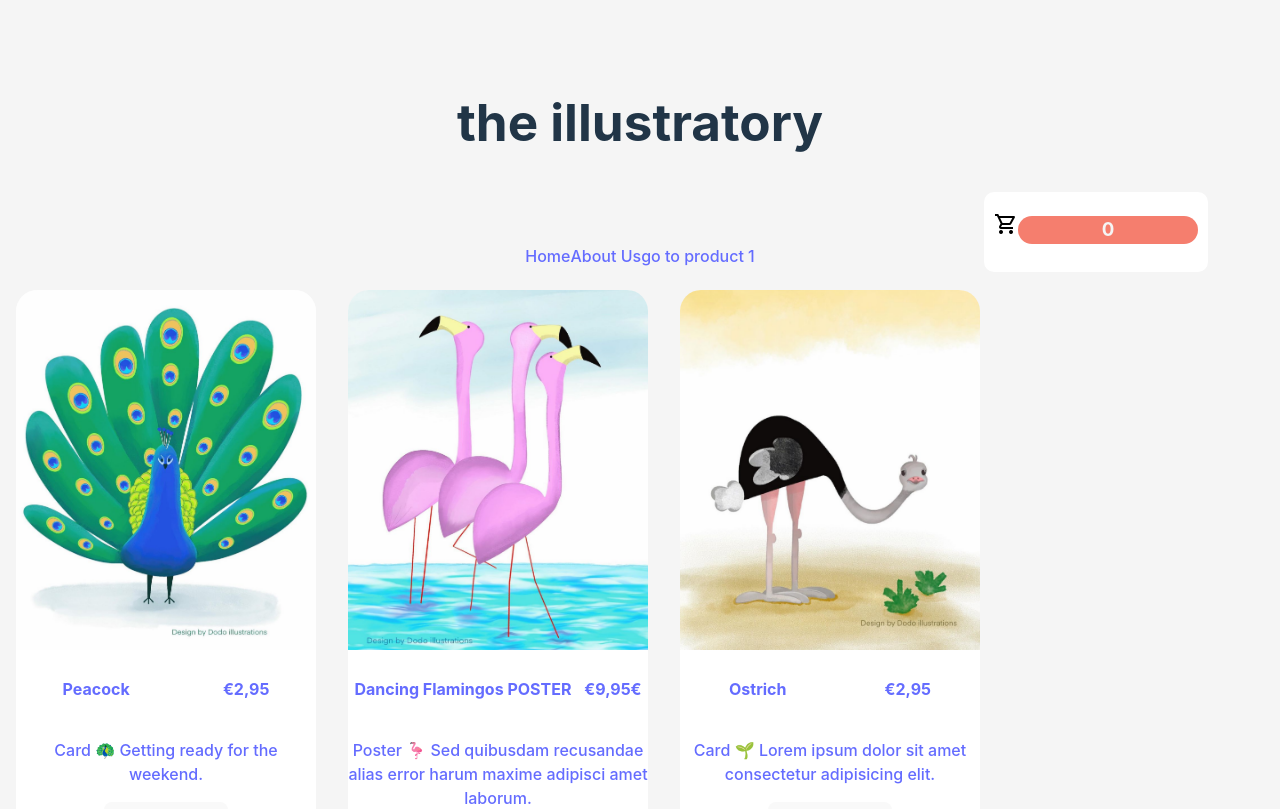
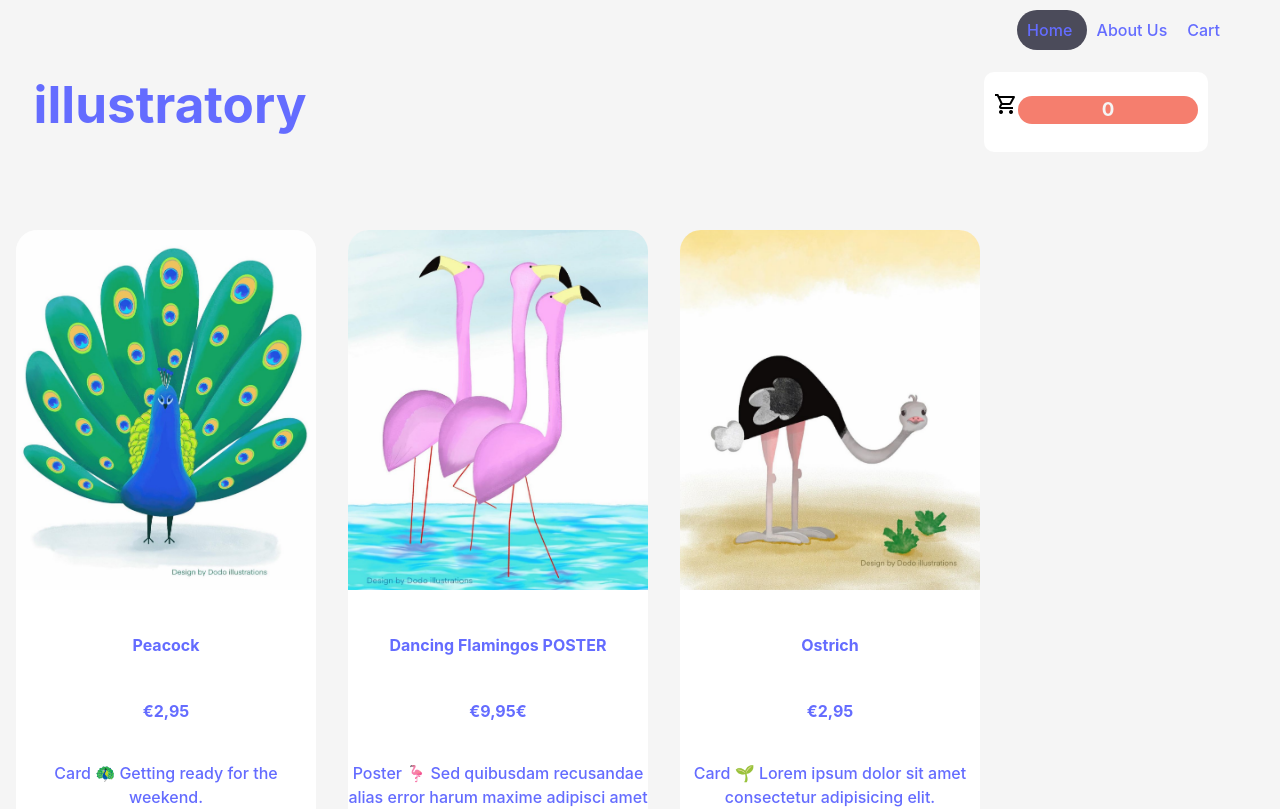
Before and after one commit to zsofiaE/no-brand-shop, a React (Vite) app: page / in a window 1280 px wide. Shown: the top 809 px of the page. Built offline with nearby package versions, Linux system fonts and the light colour scheme.

Commit message:
added Profile- and CartPages, add+remove buttons

```diff
--- a/src/App.jsx
+++ b/src/App.jsx
@@ -1,7 +1,10 @@
 import { useState } from 'react'
 import Cart from './components/Cart'
 import ProductCard from './components/ProductCard'
-import ProductPage from './pages/ProductPage'
+import ProductList from './components/ProductList'
+
+import RootLayout from './layouts/RootLayout'
+
 import {
   createBrowserRouter,
   RouterProvider,
@@ -11,10 +14,12 @@ import {
   createRoutesFromElements,
   Outlet
 } from "react-router-dom"
+
 import About from './pages/About'
-import ProductList from './components/ProductList'
-import RootLayout from './layouts/RootLayout'
 import Contact from './pages/Contact'
+import ProductPage from './pages/ProductPage'
+import ProfilePage from './pages/ProfilePage'
+import CartPage from './pages/CartPage'
 
 const App = () => {
 
@@ -25,7 +30,7 @@ const App = () => {
       name: "Peacock",
       href: "#",
       price: "€2,95",
-      imageSrc: "./Getting_ready_for_the_weekend.png",
+      imageSrc: "/Getting_ready_for_the_weekend.png",
       desc: "Card  🦚 Getting ready for the weekend.",
     },
     {
@@ -33,7 +38,7 @@ const App = () => {
       name: "Dancing Flamingos POSTER",
       href: "#",
       price: "€9,95€",
-      imageSrc: "./Dancing_flamingos.png",
+      imageSrc: "/Dancing_flamingos.png",
       desc: "Poster 🦩 Sed quibusdam recusandae alias error harum maxime adipisci amet laborum. ",
     },
     {
@@ -41,7 +46,7 @@ const App = () => {
       name: "Ostrich",
       href: "#",
       price: "€2,95",
-      imageSrc: "./Ostrich.png",
+      imageSrc: "/Ostrich.png",
       desc:  "Card 🌱 Lorem ipsum dolor sit amet consectetur adipisicing elit.",
     },
     {
@@ -49,7 +54,7 @@ const App = () => {
       name: "Good Hair Day Set",
       href: "#",
       price: "€5,90€",
-      imageSrc: "./Good_Hair_Day.png",
+      imageSrc: "/Good_Hair_Day.png",
       desc: "Set of cards 👉 Ipsa laudantium molestias eos sapiente officiis modi at sunt excepturi expedita sint?",
     },
     {
@@ -57,7 +62,7 @@ const App = () => {
       name: "Pelican Party Set ",
       href: "#",
       price: "€5,90",
-      imageSrc: "./Pelican_Party.png",
+      imageSrc: "/Pelican_Party.png",
       desc: "Set of cards 🦞 Lorem ipsum dolor sit amet consectetur adipisicing elit.",
     },
     {
@@ -65,18 +70,33 @@ const App = () => {
       name: "Patience POSTER",
       href: "#",
       price: "€9,95",
-      imageSrc: "./Patience.png",
+      imageSrc: "/Patience.png",
       desc: "Poster 🐸 Patience of the great blue heron",
     },
   ])
+  const [cartItems, setCartItems] = useState([])
+
+  const addItem = (product) =>{
+    setCartItems([...cartItems, product])
+}
+
+const removeItem = (id) => {
+  setCartItems(
+    cartItems.filter((cartItem)=> cartItem.id !== id)
+  )
+}
+
+  console.log(cartItems)
 
 const router = createBrowserRouter(
   createRoutesFromElements(
-    <Route path='/' element={<RootLayout count={count}/>} >
-        <Route index element={<ProductList products={products} count={count} setCount={setCount} />} />
+    <Route path='/' element={<RootLayout totalItems={cartItems.length}/>} >
+        <Route index element={<ProductList addItem={addItem} products={products} count={count} setCount={setCount} />} />
         <Route path='about' element={<About/>}/>
-        <Route path='product/:id' element={<ProductPage/>}/>
+        <Route path='cart' element={<CartPage cartItems={cartItems} removeItem={removeItem}/>}/>
+        <Route path='product/:id' element={<ProductPage products={products} addItem={addItem} />}/>
         <Route path="contact" element={<Contact />} />
+        <Route path="profile/:userId" element={<ProfilePage />} />
     </Route>
   )
 )
--- a/src/components/Cart.jsx
+++ b/src/components/Cart.jsx
@@ -1,10 +1,10 @@
-const Cart = ({count}) => {
+const Cart = ({totalItems}) => {
     return (
         <div className="cart-container">
-            <h3 className="cart"><span class="material-symbols-outlined">
+            <h3 className="cart"><span className="material-symbols-outlined">
 shopping_cart
 </span>
-                <div className="cart-items">{count}</div>
+                <div className="cart-items">{totalItems}</div>
             </h3>
          </div>
     )
--- a/src/components/ProductCard.jsx
+++ b/src/components/ProductCard.jsx
@@ -1,7 +1,7 @@
 import React from "react";
 import { Link } from "react-router-dom";
 
-const ProductCard = ({product, setCount, count}) => {
+const ProductCard = ({product, addItem}) => {
     console.log(product)
 
     return(
@@ -9,7 +9,7 @@ const ProductCard = ({product, setCount, count}) => {
       <div className="product-card">
         <Link to={"product/"+product.id} >
           <img className="card-img"
-            src={product.imageSrc}
+            src={window.location.origin+product.imageSrc}
             alt={product.desc}/>
           <div className="product-info">
             <h4>{product.name}</h4>
@@ -17,7 +17,7 @@ const ProductCard = ({product, setCount, count}) => {
           </div>
           <p>{product.desc}</p>
         </Link>
-          <button onClick={() => setCount(count + 1)}>
+          <button onClick={() => addItem(product)}>
             add to cart
           </button>
         </div>
--- a/src/components/ProductList.jsx
+++ b/src/components/ProductList.jsx
@@ -1,13 +1,14 @@
 import ProductCard from "./ProductCard";
 
-const ProductList = ({products, count, setCount}) => {
+const ProductList = ({products, addItem}) => {
 return (
     <div className="products-list App">
     {products.map((product) => (
       <ProductCard
+        addItem={addItem}
         product={product}
-        setCount={setCount}
-        count={count}
+        // setCount={setCount}
+        // count={count}
         key={product.id}
       />
     ))}
--- a/src/index.css
+++ b/src/index.css
@@ -65,7 +65,7 @@ button:focus-visible {
 
 .logo {
   /* height: 6em; */
-  padding: 1em;
+  padding: 0.5em;
   will-change: filter;
   transition: filter 300ms;
 }
@@ -77,36 +77,40 @@ button:focus-visible {
   filter: drop-shadow(0 0 2em #61dafbaa);
 }
 
-/* .app{
+.app{
+  width: inherit;
+  /* display: flex;
+  flex-direction: column;
+  justify-content: center;*/
+
+}
+
+nav{
+
+  padding: 0.5em;
   display: flex;
-  flex-direction: column;
-  justify-content: center;
+  justify-content: space-between;
+  align-items: flex-start;
+}
 
-} */
+.navbar{
+ padding: 10px 42px;
+}
 
-/* nav{
-  display: flex;
-  flex-direction: column;
-
-} */
-
-navbar{
-  display: flex;
-  justify-content: center;
+.navbar > a{
+  padding: 10px;
+}
+.active{
+  background-color:rgb(75, 75, 90);
+  border-radius: 40px;
 }
 
 
 .cart-container{
   position: absolute;
-  top: 170px;
+  top: 50px;
   right: 50px;
-
-
-
-
   /* justify-content: flex-end; */
-
-
 }
 
 .cart{
@@ -136,6 +140,27 @@ navbar{
   width: 16px;
   line-height: 16px;*/
 }
+
+.cart-item{
+  display: flex;
+  padding: 12px;
+  margin: 12px;
+  border: solid 0.3px  #646cff;
+  border-radius: 15px;
+}
+
+.product-info{
+
+  flex-direction: column;
+  align-items: center;
+  margin: 15px 40px;
+
+}
+
+.cart-img{
+  max-width: 200px;
+}
+
 
 .products-list{
   display: flex;
@@ -177,12 +202,30 @@ navbar{
   display: flex;
 }
 
+.product-page > div {
+  display: flex;
+  flex-direction: column;
+  align-items: flex-start;
+  justify-content:space-evenly;
+}
+
 .product-page > img {
 max-width: 320px;
 }
 
 .product-elements{
   padding: 2rem;
+  text-align: left;
+}
+
+.profile-image{
+  width: 320px;
+  margin: 20px;
+}
+
+.profile-data{
+  display: flex;
+  justify-content: space-around;
   text-align: left;
 }
 
--- a/src/layouts/RootLayout.jsx
+++ b/src/layouts/RootLayout.jsx
@@ -1,18 +1,17 @@
 import Cart from "../components/Cart";
-import { Link, Outlet } from  'react-router-dom';
+import { Link, NavLink, Outlet } from  'react-router-dom';
 
-const RootLayout = ({count}) => {
+const RootLayout = ({totalItems}) => {
     return(
-    <div className="header">
+    <div className="app">
         <nav>
-            <h1 className="logo">the illustratory</h1>
-
-            <navbar>
-                <Link to="/">Home </Link>
-                <Link to="about"> About Us</Link>
-                <Link to="product/1"> go to product 1</Link>
-            </navbar>
-            <Cart count={count} />
+            <Link to="/"><h1 className="logo">illustratory</h1></Link>
+            <div className="navbar">
+                <NavLink to="/">Home </NavLink>
+                <NavLink to="about"> About Us</NavLink>
+                <NavLink to="cart">Cart<Cart totalItems={totalItems}/></NavLink>
+            </div>
+            {/* <Cart count={count} /> */}
         </nav>
         <Outlet />
     </div>
--- /dev/null
+++ b/src/pages/CartPage.jsx
@@ -0,0 +1,36 @@
+import { Link } from "react-router-dom";
+
+const Cart = ({cartItems, removeItem}) => {
+    return (
+    <div className="cart-container-new">
+      {cartItems.length < 1 ? (
+        <div>
+          your basket is empty, go an fill it <Link to="/">here</Link>
+        </div>
+      )
+        :
+        (
+        cartItems.map((cartItem) => (
+
+        <div className="cart-item">
+          <img
+            className="cart-img"
+            src={window.location.origin + cartItem.imageSrc}
+            alt={cartItem.name}
+            />
+          <div className="product-info">
+            <h4>{cartItem.name}</h4>
+            {/* <h4>cartItem.quantity</h4> */}
+            <h4>{cartItem.price}</h4>
+            <button onClick={()=>removeItem(cartItem.id)} >remove</button>
+          </div>
+
+        </div>
+        ))
+         )}
+    </div>
+
+    );
+};
+
+export default Cart;
--- a/src/pages/ProductPage.jsx
+++ b/src/pages/ProductPage.jsx
@@ -1,19 +1,21 @@
 import { useEffect } from "react";
 import { useParams } from "react-router-dom";
 
-const ProductPage = ({products}) => {
+const ProductPage = ({products, addItem}) => {
 
 const { id } = useParams();
 
 const product = products.filter((product) => product.id.toString() === id )[0];
  return(
     <div className="product-page">
-         <img className="" src={product.imageSrc} />
+         <img className="" src={ window.location.origin + product.imageSrc} />
          <div className="product-elements">
             <h2>{product.name}</h2>
             <p>{product.price}</p>
             <p>{product.desc}</p>
+            <button onClick={() =>  addItem(product)}>add to cart</button>
         </div>
+
     </div>
     )
 }
--- /dev/null
+++ b/src/pages/ProfilePage.jsx
@@ -0,0 +1,25 @@
+import { useEffect } from "react";
+import { useParams } from "react-router-dom";
+
+const ProfilePage = () => {
+const imgUrl='/have_a_nice_day.png';
+const {userId} = useParams();
+
+
+
+ return(
+    <div className="profile">
+        <h3>Profile page for user with user Id: {userId}</h3>
+        <div className="profile-data">
+            <img className="profile-image" src={ window.location.origin + imgUrl} />
+            <div>
+                <p>Name: Profile Bear</p>
+                <p>account: Active</p>
+             </div>
+        </div>
+    </div>
+    )
+}
+
+
+export default ProfilePage;
```
Also changed, not shown: public/have_a_nice_day.png (added).
